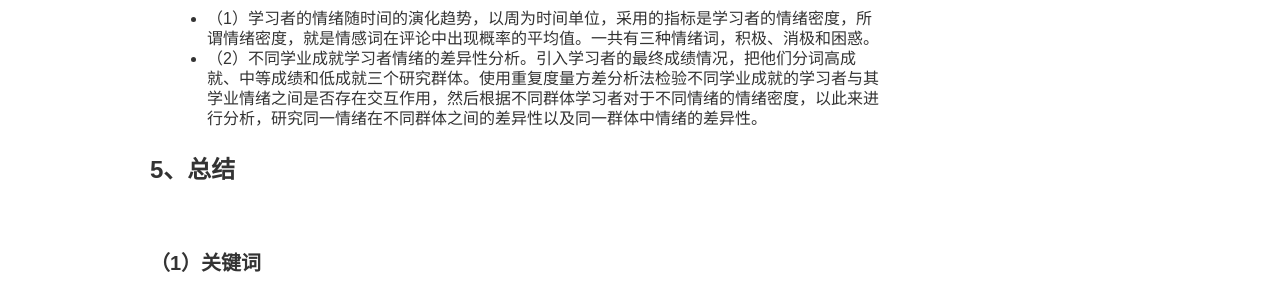
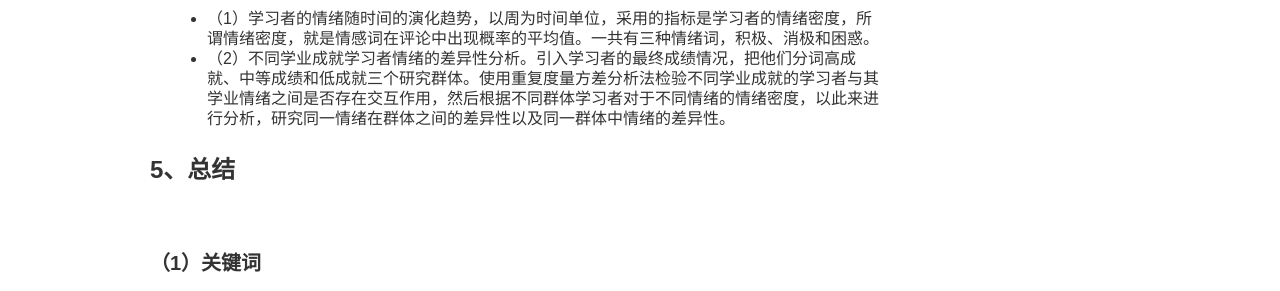
Before and after one commit to yuanmingchen/yuanmingchen.github.io, a Jekyll site: the page built from _posts/2019-04-18-Online Course nlp paper survey.md, in a window 1280 px wide. Shown: the part 1174-1465 px from the top of the page. Built offline with Jekyll 4.4.1, drawn with Linux system fonts in a browser that asks for light colours; comment, search, counter and statistics services are not loaded.

Commit message:
Updates _posts/2019-04-18-Online Course nlp paper survey.md
Auto commit by GitBook Editor

```diff
--- a/_posts/2019-04-18-Online Course nlp paper survey.md
+++ b/_posts/2019-04-18-Online Course nlp paper survey.md
@@ -28,7 +28,7 @@
 #### （1）内容概括
 这篇论文主要研究的是SPOC论坛互动中情绪特征及其与学习效果的关系，主要包括以下几方面的研究内容：
 - （1）学习者的情绪随时间的演化趋势，以周为时间单位，采用的指标是学习者的情绪密度，所谓情绪密度，就是情感词在评论中出现概率的平均值。一共有三种情绪词，积极、消极和困惑。
-- （2）不同学业成就学习者情绪的差异性分析。引入学习者的最终成绩情况，把他们分词高成就、中等成绩和低成就三个研究群体。使用重复度量方差分析法检验不同学业成就的学习者与其学业情绪之间是否存在交互作用，然后根据不同群体学习者对于不同情绪的情绪密度，以此来进行分析，研究同一情绪在不同群体之间的差异性以及同一群体中情绪的差异性。
+- （2）不同学业成就学习者情绪的差异性分析。引入学习者的最终成绩情况，把他们分词高成就、中等成绩和低成就三个研究群体。使用重复度量方差分析法检验不同学业成就的学习者与其学业情绪之间是否存在交互作用，然后根据不同群体学习者对于不同情绪的情绪密度，以此来进行分析，研究同一情绪在群体之间的差异性以及同一群体中情绪的差异性。
 
 
 ### 5、总结
```
